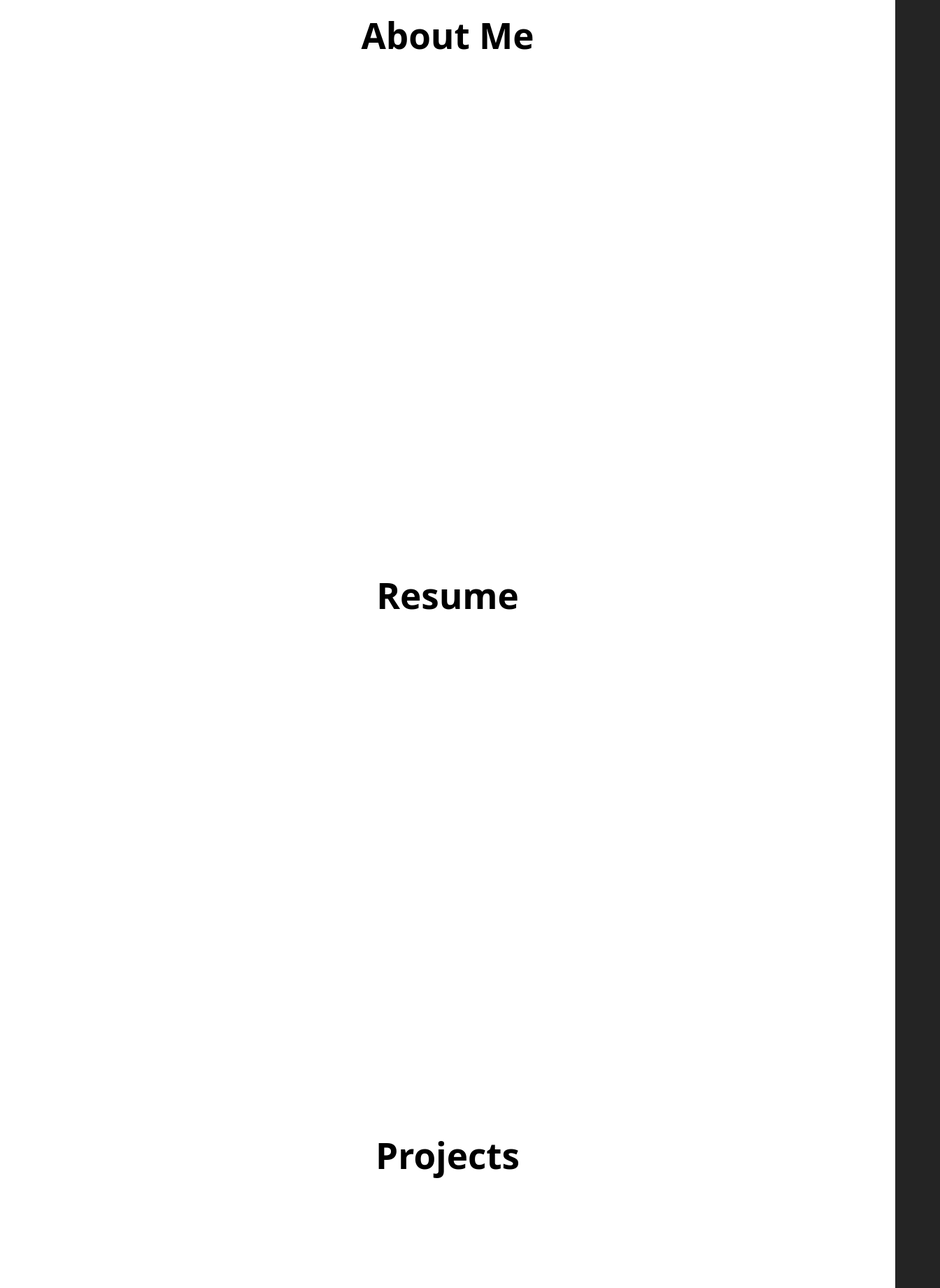
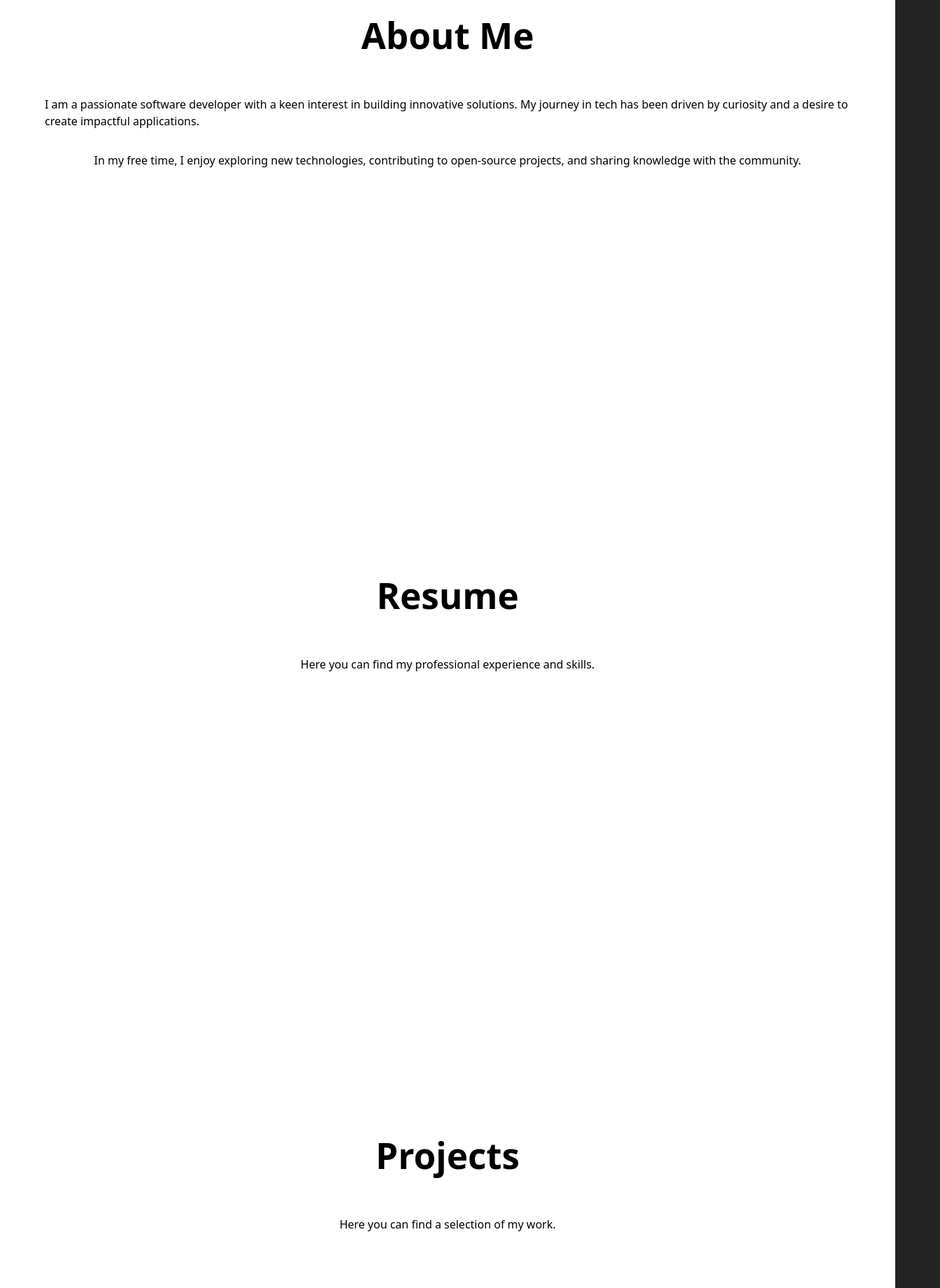
Before and after one commit to Zoulution/Portfolio, a React (Vite) app: page / in a window 1280 px wide. Shown: the part 820-2660 px from the top of the page at 70% size, 1344 px wide, since content can reach past the window. Built offline with nearby package versions, Linux system fonts and the light colour scheme.

Commit message:
added everyething the first page is done now

```diff
--- /dev/null
+++ b/src/Components/AboutMe.tsx
@@ -0,0 +1,17 @@
+import "./AboutMe.css";
+
+export default function AboutMe() {
+  return (
+    <>
+      <p>
+        I am a passionate software developer with a keen interest in building
+        innovative solutions. My journey in tech has been driven by curiosity
+        and a desire to create impactful applications.
+      </p>
+      <p>
+        In my free time, I enjoy exploring new technologies, contributing to
+        open-source projects, and sharing knowledge with the community.
+      </p>
+    </>
+  );
+}
--- a/src/Components/Footer.css
+++ b/src/Components/Footer.css
@@ -5,4 +5,5 @@
   display: flex;
   justify-content: center;
   align-items: center;
+  background: var(--header-bg);
 }
--- a/src/Components/Header.tsx
+++ b/src/Components/Header.tsx
@@ -32,11 +32,28 @@ export function Header() {
   });
 
   useEffect(() => {
-    function onScroll() {
-      setScrolled(window.scrollY > 0);
-    }
+    const getTop = () =>
+      document.scrollingElement?.scrollTop ??
+      window.pageYOffset ??
+      window.scrollY ??
+      0;
+
+    const onScroll = () => setScrolled(getTop() > 0);
+
+    onScroll();
+
+    const raf = requestAnimationFrame(onScroll);
+
     window.addEventListener("scroll", onScroll, { passive: true });
-    return () => window.removeEventListener("scroll", onScroll);
+    window.addEventListener("hashchange", onScroll);
+    window.addEventListener("load", onScroll);
+
+    return () => {
+      cancelAnimationFrame(raf);
+      window.removeEventListener("scroll", onScroll);
+      window.removeEventListener("hashchange", onScroll);
+      window.removeEventListener("load", onScroll);
+    };
   }, []);
 
   useEffect(() => {
--- a/src/Components/Homepage.css
+++ b/src/Components/Homepage.css
@@ -10,6 +10,10 @@
 
 .section {
   height: 100vh;
+  display: flex;
+  flex-direction: column;
+  align-items: center;
+  padding: 0 4rem;
 }
 
 .hero-section {
--- a/src/Components/Homepage.tsx
+++ b/src/Components/Homepage.tsx
@@ -6,6 +6,9 @@ import novazzano from "../assets/Novazzano.jpg";
 import stGeorgen from "../assets/stGeorgen.jpeg";
 import vienenburg from "../assets/Vienenburg.jpg";
 import zurich from "../assets/Zurich.jpg";
+import AboutMe from "./AboutMe";
+import Resume from "./Resume";
+import Projects from "./Projects";
 
 const PHRASES = [
   { text: "The early bird catches the worm.", lang: "en" },
@@ -109,15 +112,15 @@ function Homepage() {
 
       <section id="about" className="section">
         <h1>About Me</h1>
-        {/* content */}
+        <AboutMe />
       </section>
       <section id="resume" className="section">
         <h1>Resume</h1>
-        {/* content */}
+        <Resume />
       </section>
       <section id="projects" className="section">
         <h1>Projects</h1>
-        {/* content */}
+        <Projects />
       </section>
       <Footer />
     </div>
--- /dev/null
+++ b/src/Components/Projects.tsx
@@ -0,0 +1,10 @@
+import "./Projects.css";
+
+export default function Projects() {
+  return (
+    <div className="projects-container">
+      <p>Here you can find a selection of my work.</p>
+      {/* Add project cards or links here */}
+    </div>
+  );
+}
--- /dev/null
+++ b/src/Components/Resume.tsx
@@ -0,0 +1,10 @@
+import "./Resume.css";
+
+export default function Resume() {
+  return (
+    <div className="resume-container">
+      <p>Here you can find my professional experience and skills.</p>
+      {/* Add resume content or links here */}
+    </div>
+  );
+}
```
Also changed, not shown: src/Components/AboutMe.css (added), src/Components/Projects.css (added), src/Components/Resume.css (added).
